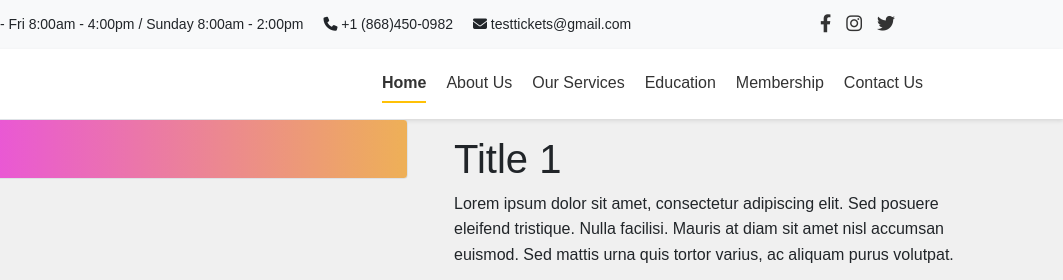
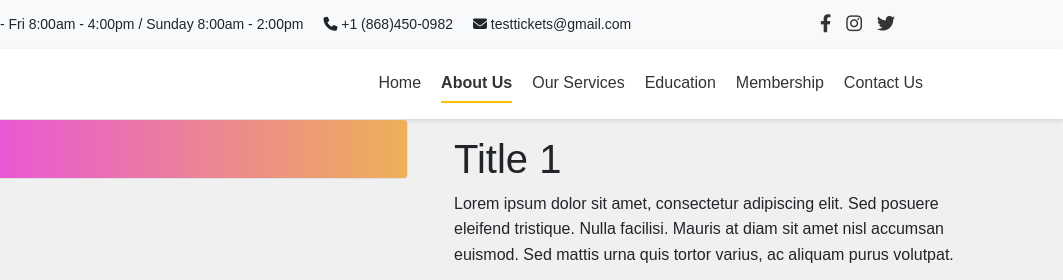
Before and after one commit to HighSensitivity/Test-Site, a plain HTML site: page about.html in a window 1280 px wide. Shown: the top 280 px of the page, 217-1280 px from the left. Drawn offline with nearby package versions, Linux system fonts and the light colour scheme.

Commit message:
Update about.html

```diff
--- a/about.html
+++ b/about.html
@@ -216,8 +216,8 @@
             </div>
         </div>
         <div class="nav-links">
-            <a href="index.html" class="active">Home</a>
-            <a href="#">About Us</a>
+            <a href="index.html">Home</a>
+            <a href="#" class="active">About Us</a>
             <a href="#">Our Services</a>
             <a href="#">Education</a>
             <a href="sign-in.html">Membership</a>
```
